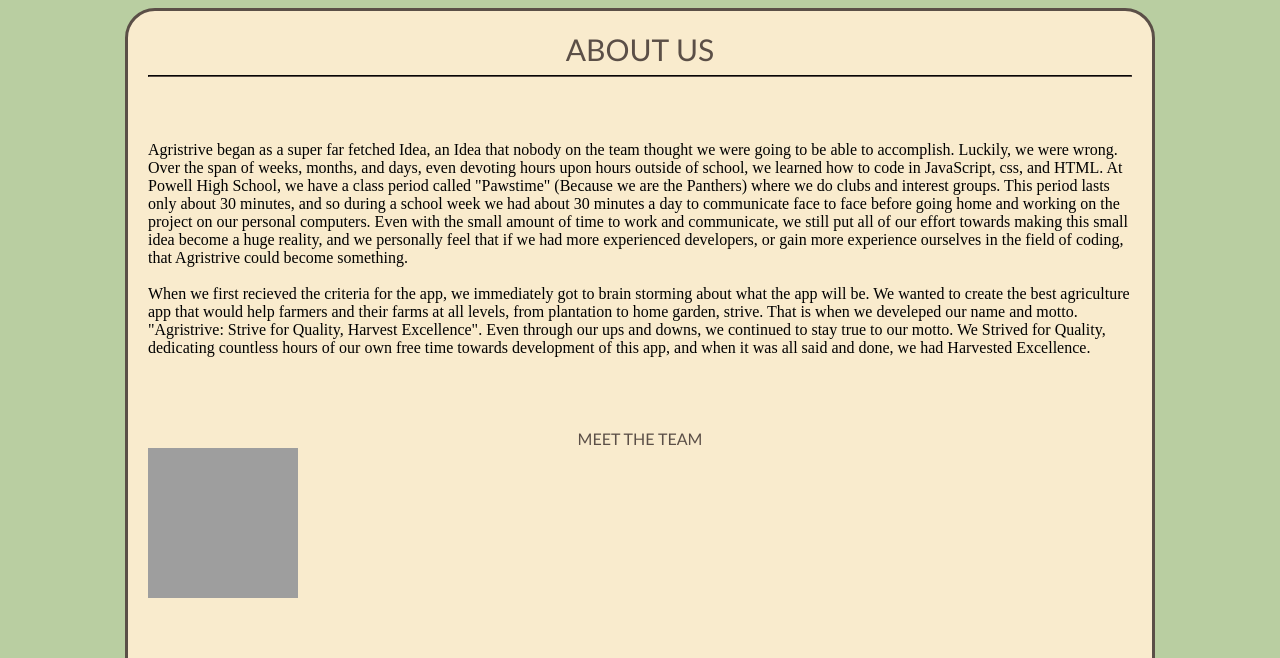
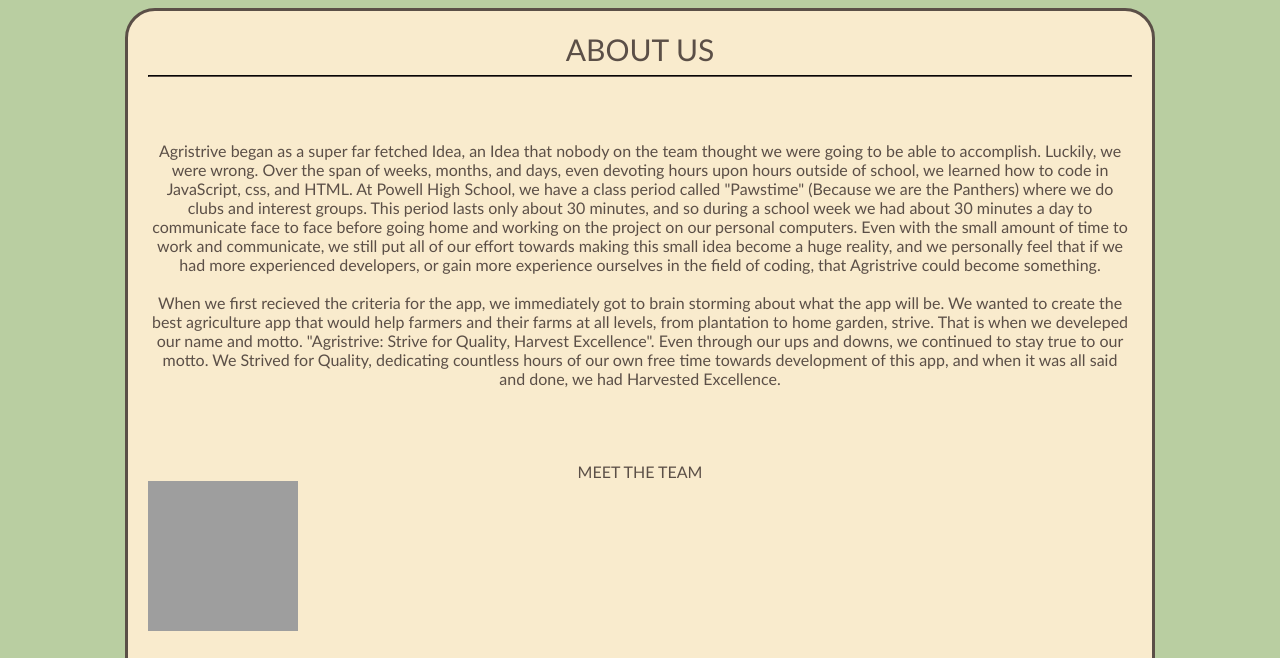
Before and after one commit to Agristive/Agristrive, a plain HTML site: page aboutus/aboutus.html in a window 1280 px wide. Shown: the part 142-800 px from the top of the page. Drawn offline with Linux system fonts and the light colour scheme; grey boxes are pictures that could not be loaded; a script that the page names is missing.

Commit message:
Update aboutus.html

```diff
--- a/aboutus/aboutus.html
+++ b/aboutus/aboutus.html
@@ -3,7 +3,7 @@
 
 <html>
     <body class="bg_color" style="margin: 0px;">
-        <div id="container_body" class="main_color main_body">
+        <div id="container_body" class="main_color main_body base_font">
             <div style="padding: 20px;">
                 <header class="base_font" style="font-size: 30px; text-align: center;">ABOUT US</header>
 
@@ -12,7 +12,7 @@
                 <hr style="border-color: #5b4f47;">
 
             </div>
-            <p style="padding: 20px;"> Agristrive began as a super far fetched Idea, an Idea that nobody on the team
+            <p style="padding: 20px; text-align: center"> Agristrive began as a super far fetched Idea, an Idea that nobody on the team
                  thought we were going to be able to accomplish. Luckily, we were wrong. Over the span of weeks, months,
                  and days, even devoting hours upon hours outside of school, we learned how to code in JavaScript, css,
                  and HTML. At Powell High School, we have a class period called "Pawstime" (Because we are the Panthers)
```
